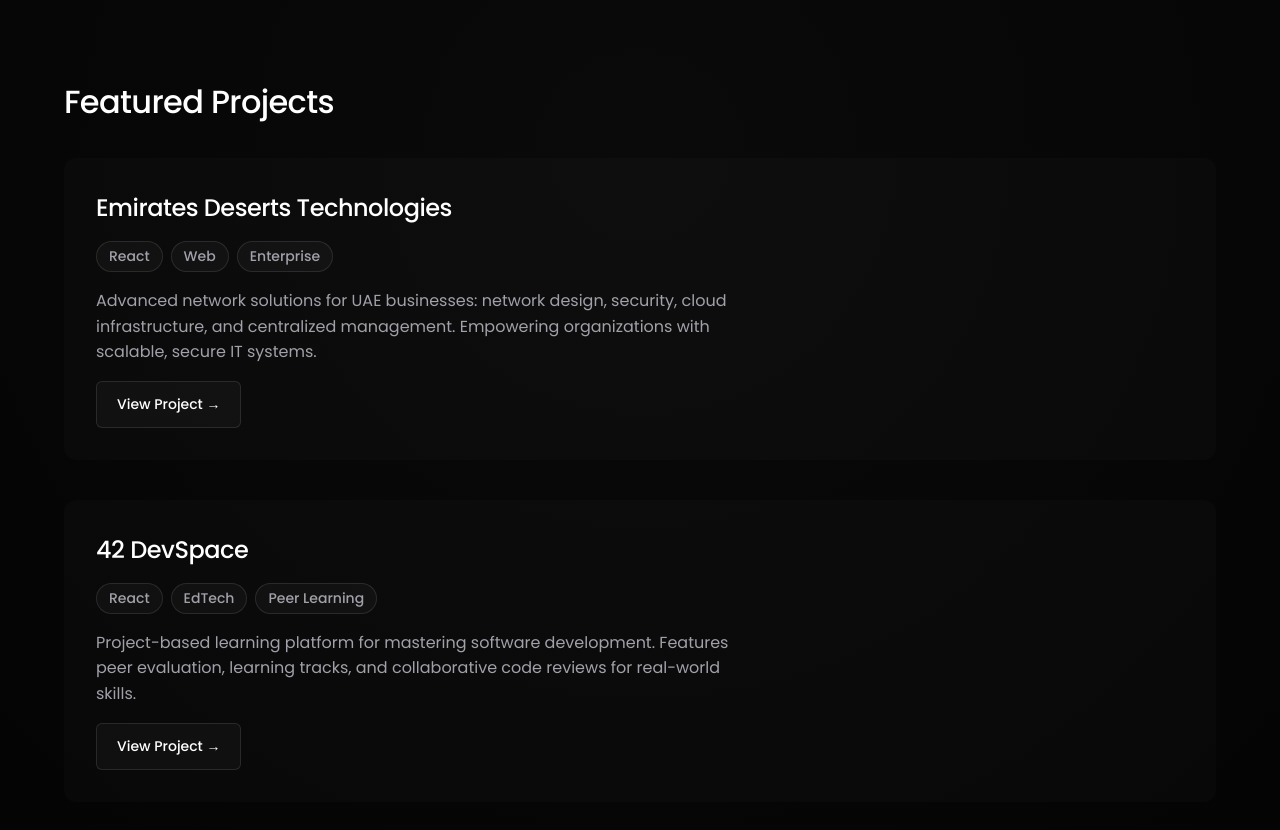
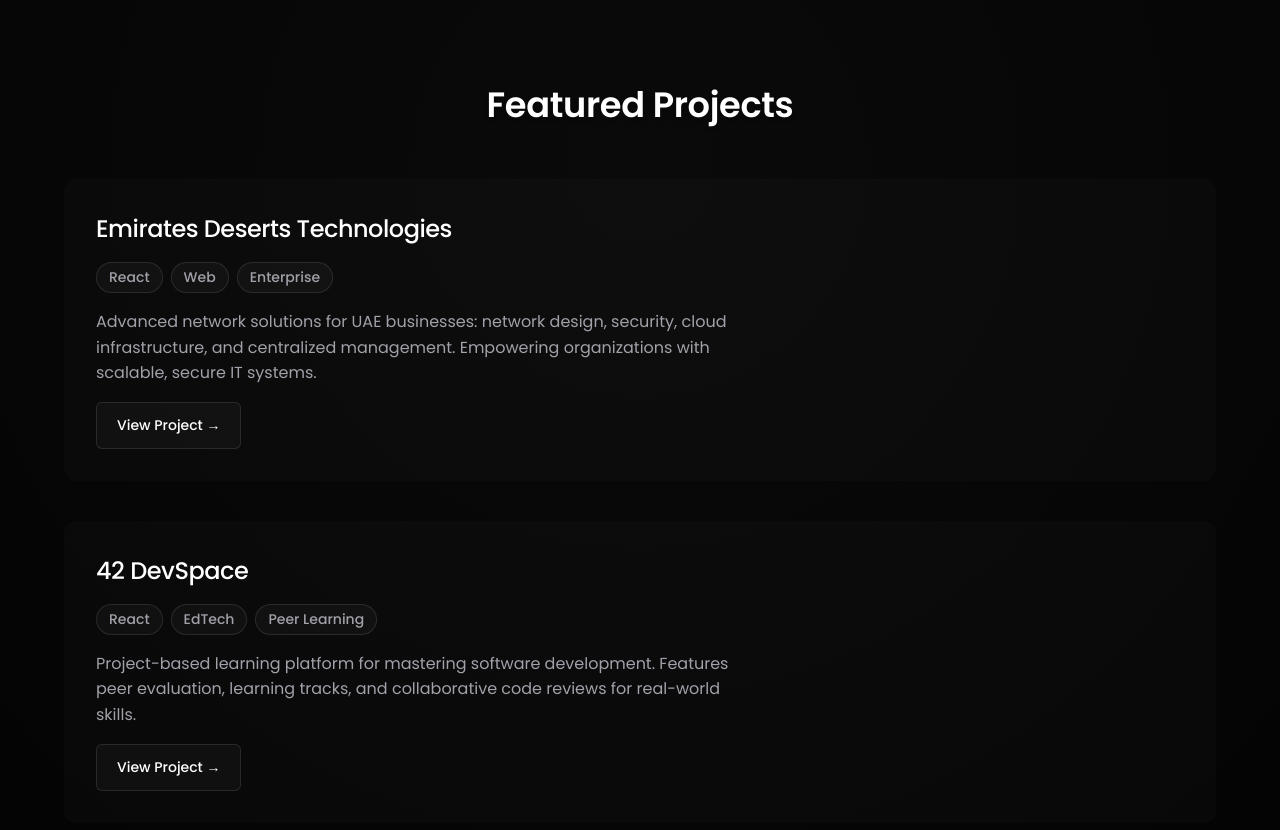
Before and after one commit to basheer421/portfolio, a website: page public/index.html in a window 1280 px wide. Shown: the part 1213-2043 px from the top of the page. Drawn offline with Linux system fonts and the light colour scheme.

Commit message:
Enhance project title styling; center text alignment, adjust font size and weight, and add text shadow for improved visibility

```diff
--- a/public/style.css
+++ b/public/style.css
@@ -352,14 +352,18 @@ body::after {
 }
 
 .projects-title-container {
-  padding-bottom: 2rem;
+  text-align: center;
+  margin-bottom: 1rem;
 }
 
 .projects-title {
   color: #ffffff;
-  font-size: 2rem;
-  font-weight: 500;
-  letter-spacing: -0.02em;
+  font-size: 2.2rem;
+  font-weight: 600;
+  letter-spacing: -0.01em;
+  text-align: center;
+  margin-bottom: 3rem;
+  text-shadow: 0 2px 4px rgba(0, 0, 0, 0.2);
 }
 
 .project-cards {
```
